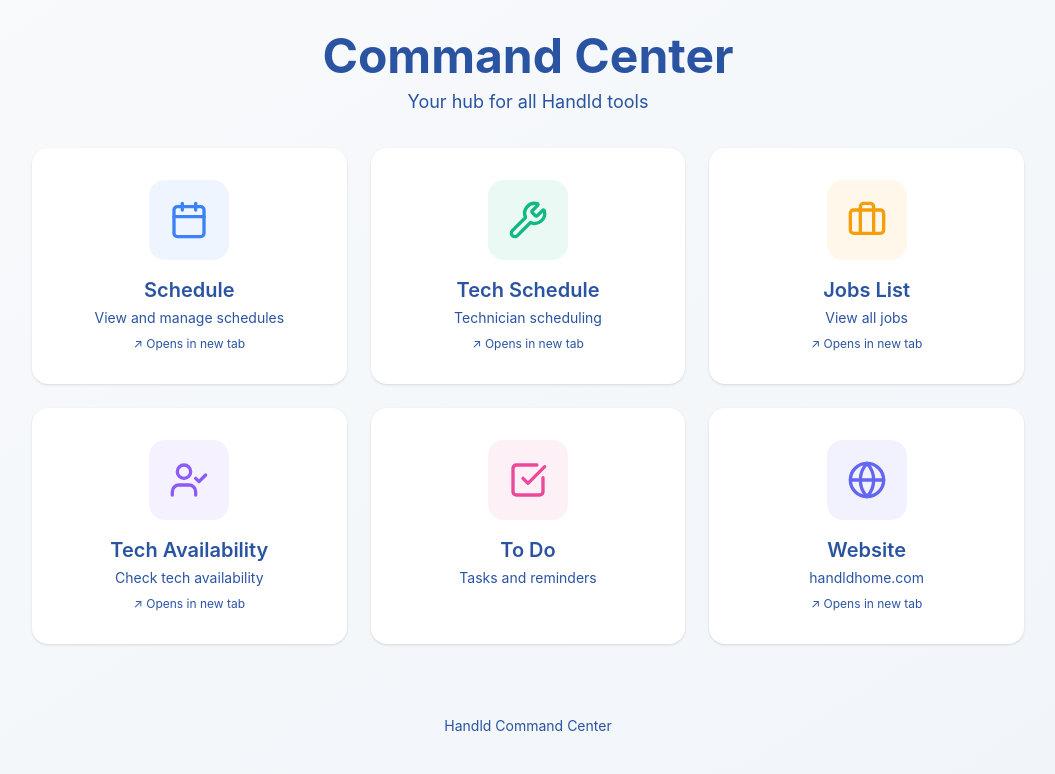
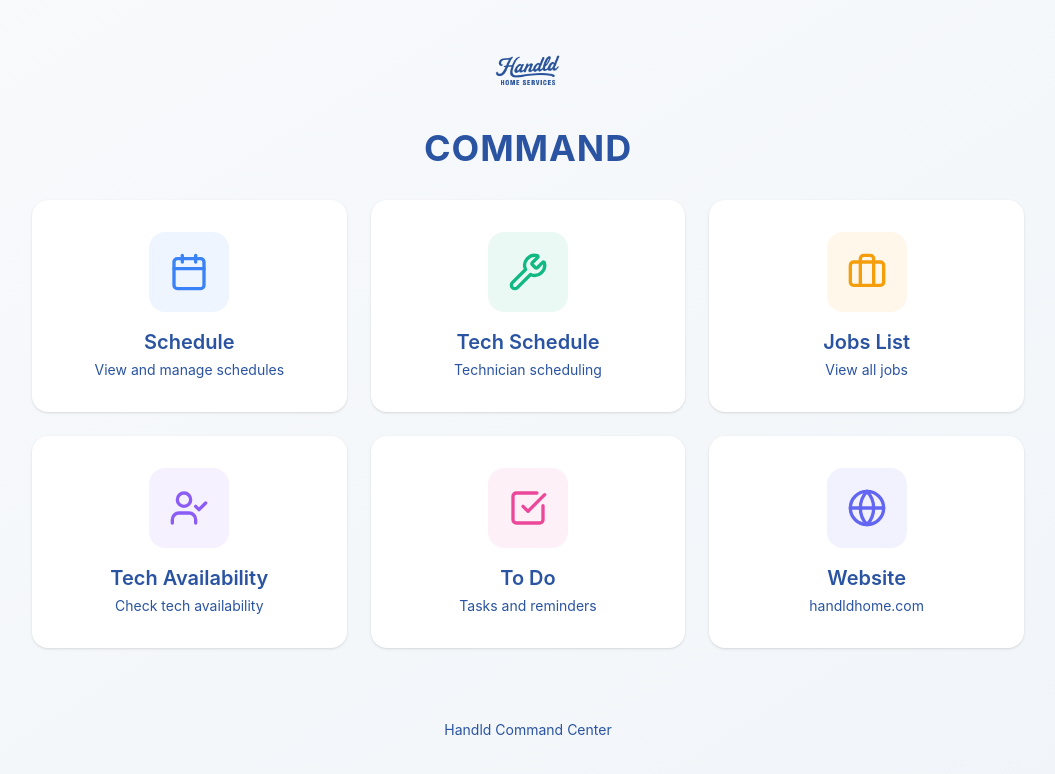
Before and after one commit to handldhome/handld-todo, a Next.js app: page / in a window 1280 px wide. Shown: the top 774 px of the page, without its empty margins (112-1167 px from the left). Built offline with nearby package versions, Linux system fonts and the light colour scheme; no server answers.

Commit message:
Update Command Center: same-tab links, logo, COMMAND header
- All links now open in same tab (removed target="_blank")
- Added Handld logo from handldhome.com
- Changed header to "COMMAND" with logo above
- Removed subheadline

Co-Authored-By: Claude Opus 4.5 <noreply@anthropic.com>

```diff
--- a/app/page.tsx
+++ b/app/page.tsx
@@ -69,12 +69,15 @@ export default function CommandCenter() {
     <div className="min-h-screen bg-gradient-to-br from-slate-50 to-slate-100">
       {/* Header */}
       <header className="py-8 px-4 text-center">
-        <h1 className="text-4xl md:text-5xl font-bold mb-2" style={{ color: NAVY }}>
-          Command Center
+        {/* Logo placeholder - replace src with actual logo */}
+        <img
+          src="/logo.png"
+          alt="Handld"
+          className="h-16 md:h-20 mx-auto mb-4"
+        />
+        <h1 className="text-3xl md:text-4xl font-bold tracking-wide" style={{ color: NAVY }}>
+          COMMAND
         </h1>
-        <p className="text-lg text-slate-600">
-          Your hub for all Handld tools
-        </p>
       </header>
 
       {/* Tools Grid */}
@@ -82,15 +85,11 @@ export default function CommandCenter() {
         <div className="grid grid-cols-2 md:grid-cols-3 gap-4 md:gap-6">
           {tools.map((tool) => {
             const Icon = tool.icon;
-            const Component = tool.external ? 'a' : Link;
-            const props = tool.external
-              ? { href: tool.href, target: '_blank', rel: 'noopener noreferrer' }
-              : { href: tool.href };
 
             return (
-              <Component
+              <a
                 key={tool.name}
-                {...props}
+                href={tool.href}
                 className="group bg-white rounded-2xl p-6 md:p-8 shadow-sm hover:shadow-lg transition-all duration-200 hover:-translate-y-1 flex flex-col items-center text-center"
               >
                 <div
@@ -111,12 +110,7 @@ export default function CommandCenter() {
                 <p className="text-sm text-slate-500 hidden md:block">
                   {tool.description}
                 </p>
-                {tool.external && (
-                  <span className="text-xs text-slate-400 mt-2">
-                    ↗ Opens in new tab
-                  </span>
-                )}
-              </Component>
+              </a>
             );
           })}
         </div>
```
Also changed, not shown: public/logo.png (added).
